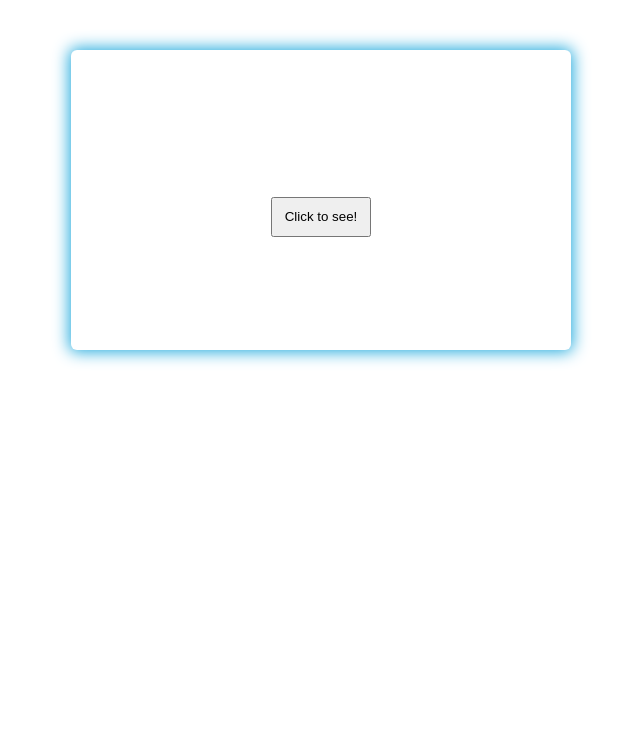
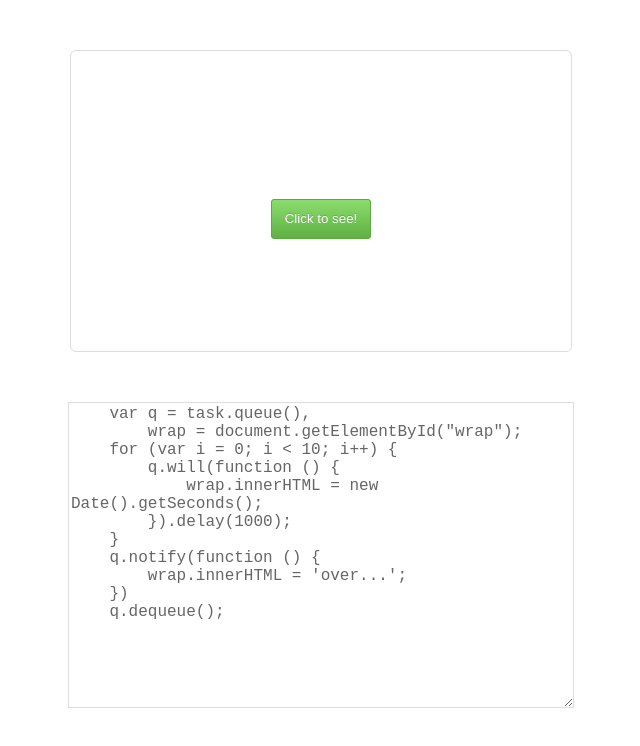
Before and after one commit to shalldie/mini-task, a website: page index.html in a window 1280 px wide. Shown: the whole page, without its empty margins (319-959 px from the left). Drawn offline with Linux system fonts and the light colour scheme.

Commit message:
edit the demo

```diff
--- a/index.html
+++ b/index.html
@@ -8,29 +8,71 @@
 
 <body>
     <style>
+        body {
+            font: 13px/1.4 Helvetica, arial, nimbussansl, liberationsans, freesans, clean, sans-serif, "Apple Color Emoji", "Segoe UI Emoji", "Segoe UI Symbol";
+        }
+
         #wrap {
             width: 500px;
             height: 300px;
             line-height: 300px;
             text-align: center;
             border-radius: 6px;
-            box-shadow: 0 0 16px 2px #2ad;
+            /*box-shadow: 0 0 16px 2px #2ad;*/
             margin: 50px auto;
             font-size: 64px;
+            border: 1px solid #ddd;
         }
 
         button {
             width: 100px;
             height: 40px;
             cursor: pointer;
+            color: #fff;
+            border: 1px solid #d5d5d5;
+            border-radius: 3px;
+            text-shadow: 0 -1px 0 rgba(0, 0, 0, 0.15);
+            background-color: #60b044;
+            background-image: linear-gradient(#8add6d, #60b044);
+            border-color: #5ca941;
+            outline: none;
+        }
+
+        button:hover {
+            color: #fff;
+            background-color: #569e3d;
+            background-image: linear-gradient(#79d858, #569e3d);
+            border-color: #4a993e;
+        }
+
+        button:active {
+            text-shadow: 0 1px 0 rgba(0, 0, 0, 0.15);
+            background-color: #569e3d;
+            background-image: none;
+            border-color: #418737;
+        }
+
+        #area {
+            display: block;
+            border: 1px solid #ddd;
+            margin: 10px auto;
+            font-size: 16px;
+            color: #666;
+            outline: none;
+            transition: border-color .3s,box-shadow .3s;
+            width: 500px;
+            height: 300px;
+        }
+
+        #area:focus{
+            border-color: #2ad;
+            box-shadow: 0 0 18px 0 #2ad;
         }
     </style>
     <div id="wrap">
         <button type="button">Click to see!</button>
     </div>
-    <script src="dist/task.js"></script>
-    <script>
-        document.getElementsByTagName("button")[0].onclick=function(){
+    <textarea id="area">
     var q = task.queue(),
         wrap = document.getElementById("wrap");
     for (var i = 0; i < 10; i++) {
@@ -42,6 +84,12 @@
         wrap.innerHTML = 'over...';
     })
     q.dequeue();
+    </textarea>
+    <script src="dist/task.js"></script>
+    <script>
+        document.getElementsByTagName("button")[0].onclick=function(){
+            var content=document.getElementById("area").value;
+            eval(content);
         }
     </script>
 </body>
```
Lines whose indentation alone changed are shown as unchanged.
